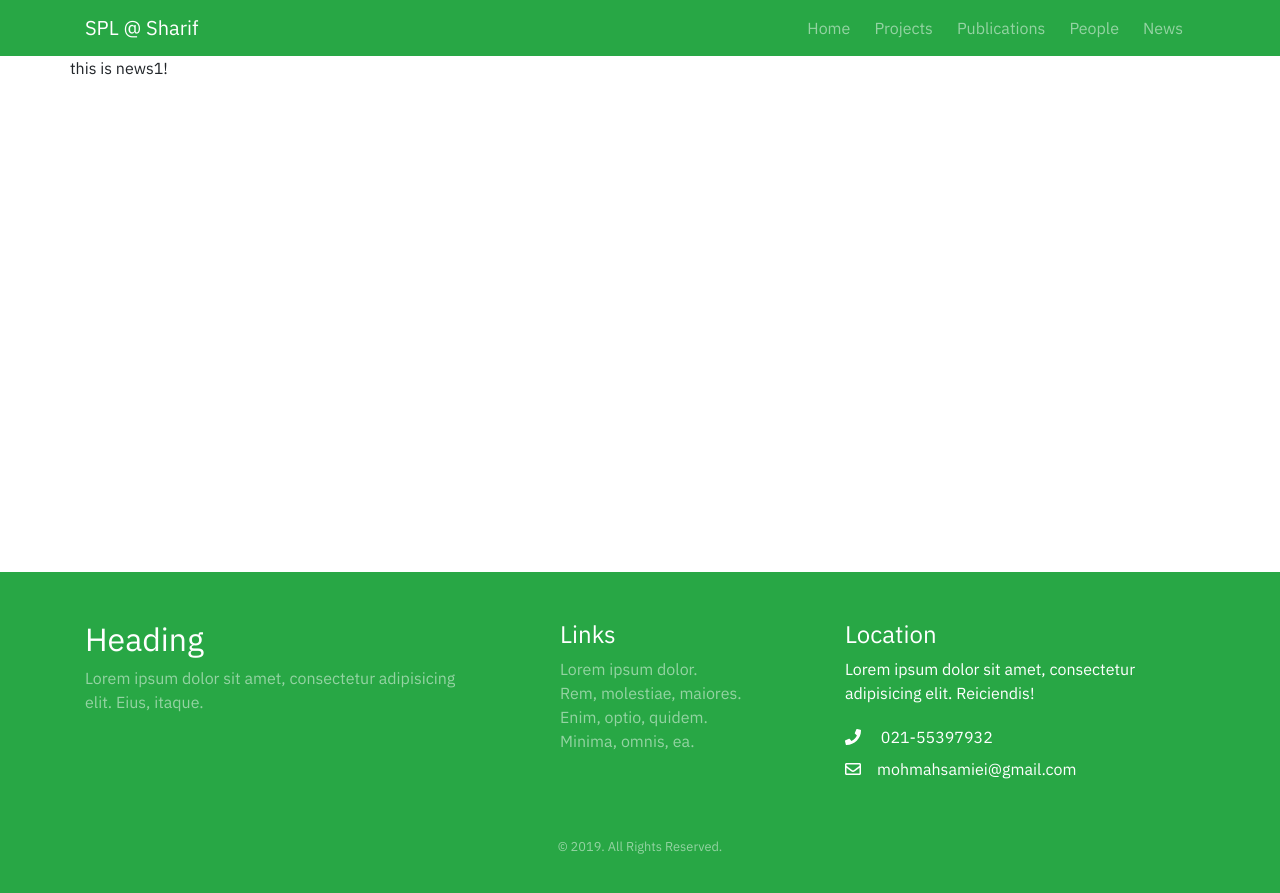
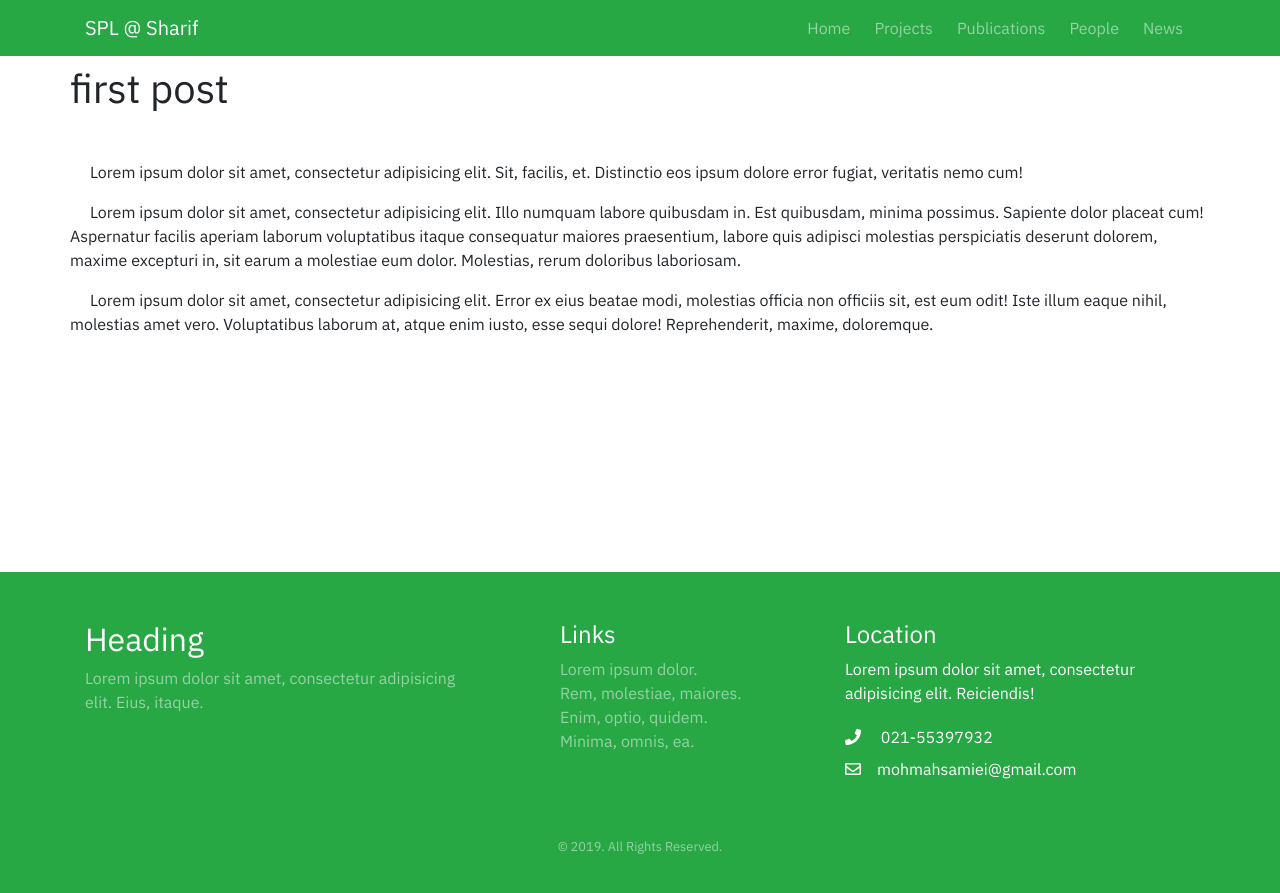
Before and after one commit to mmsamiei/spl-site, a Jekyll site: the page built from _posts/2011-12-31-new-years-eve-is-awesome.md, in a window 1280 px wide and 900 px high. Shown: the top 893 px of the window. Built offline with Jekyll 4.4.1, drawn with Linux system fonts in a browser that asks for light colours; nearby versions of some CDN libraries.

Commit message:
fix some bug of news section

```diff
--- a/_layouts/home-layout.html
+++ b/_layouts/home-layout.html
@@ -12,7 +12,7 @@ layout: default
     {% for post in sorted limit:9 %}
     <li>
       <a href="{{ post.url }}" class="text-light"><strong>{{ post.title }}</strong></a>
-      {{ post.excerpt }}
+      <p>{{post.excerpt}}</p>
     </li>
     {% endfor %}
   </ul>
--- /dev/null
+++ b/_layouts/post-layout.html
@@ -0,0 +1,7 @@
+---
+layout: default
+---
+<h1 class="mt-2 mb-5">{{page.title}}</h1>
+<div id="news-content">
+  {{content}}
+</div>
--- a/_posts/2011-12-31-new-years-eve-is-awesome.md
+++ b/_posts/2011-12-31-new-years-eve-is-awesome.md
@@ -1,7 +1,11 @@
 ---
 date: 2017-09-24 15:58:59 -0700
 title: first post
-layout: default
+layout: post-layout
 ---
 
-this is news1!
+Lorem ipsum dolor sit amet, consectetur adipisicing elit. Sit, facilis, et. Distinctio eos ipsum dolore error fugiat, veritatis nemo cum!
+
+Lorem ipsum dolor sit amet, consectetur adipisicing elit. Illo numquam labore quibusdam in. Est quibusdam, minima possimus. Sapiente dolor placeat cum! Aspernatur facilis aperiam laborum voluptatibus itaque consequatur maiores praesentium, labore quis adipisci molestias perspiciatis deserunt dolorem, maxime excepturi in, sit earum a molestiae eum dolor. Molestias, rerum doloribus laboriosam.
+
+Lorem ipsum dolor sit amet, consectetur adipisicing elit. Error ex eius beatae modi, molestias officia non officiis sit, est eum odit! Iste illum eaque nihil, molestias amet vero. Voluptatibus laborum at, atque enim iusto, esse sequi dolore! Reprehenderit, maxime, doloremque.
--- a/css/custom/_variables.scss
+++ b/css/custom/_variables.scss
@@ -14,3 +14,7 @@ $theme-colors: (
 #main_wrapper{
   min-height: 52vh;
 }
+
+#news-content{
+  text-indent: 20px;
+}
```
Also changed, not shown: _posts/2012-12-30-samiei.md (+6 -1 lines), _posts/2014-09-16-ali.md (+6 -1 lines), 5 other files.
